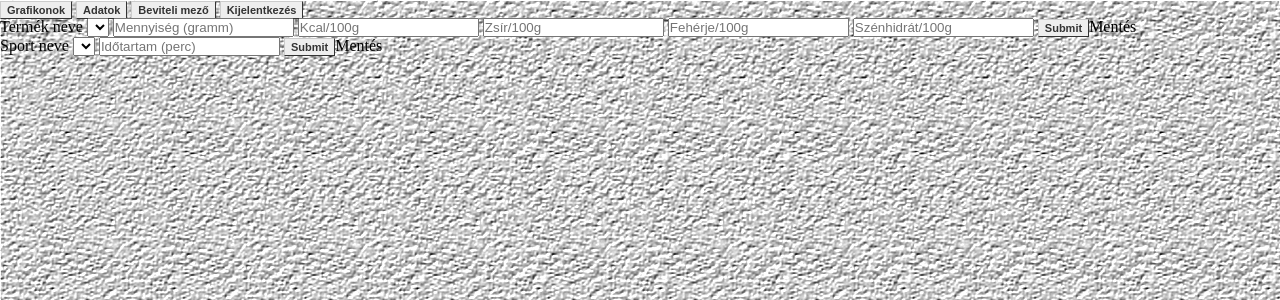
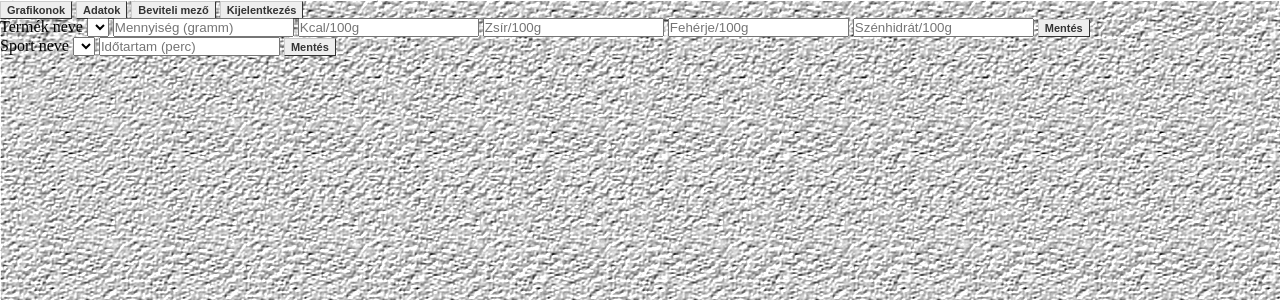
Before and after one commit to tamas646/SZLG-Django-projekt, a Django app: template kox/templates/beviteli-mezo.html in a window 1280 px wide. Shown: the top 300 px of the page. Run offline with Django 3.2, Linux system fonts and the light colour scheme; the template is opened without the code that fills it, so the values that code supplies are empty.

Commit message:
Update beviteli-mezo.html

```diff
--- a/kox/templates/beviteli-mezo.html
+++ b/kox/templates/beviteli-mezo.html
@@ -28,7 +28,7 @@
 				<input type="text" placeholder="Zsír/100g" name="zsir">
 				<input type="text" placeholder="Fehérje/100g" name="feherje">
 				<input type="text" placeholder="Szénhidrát/100g" name="szenhidrat">
-				<input type="submit" class="button">Mentés</input>
+				<input type="submit" class="button" value="Mentés">
 			</form>
 		</div>
 		<div>
@@ -39,7 +39,7 @@
 
 				</select>
 				<input type="text" placeholder="Időtartam (perc)" name="ido">
-				<input type="submit" class="button">Mentés</input>
+				<input type="submit" class="button" value="Mentés">
 			</form>
 		</div>
 	</div>
```
